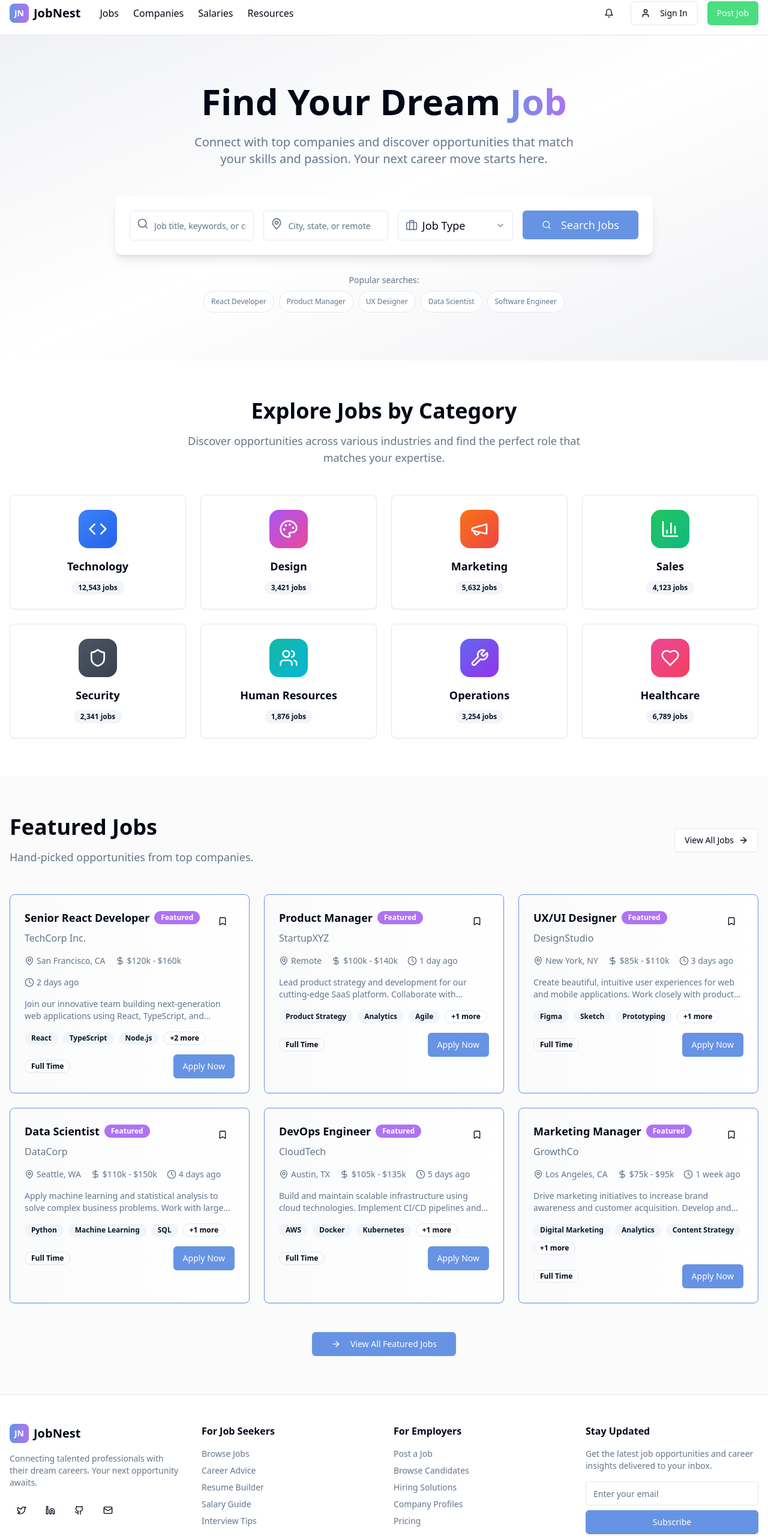
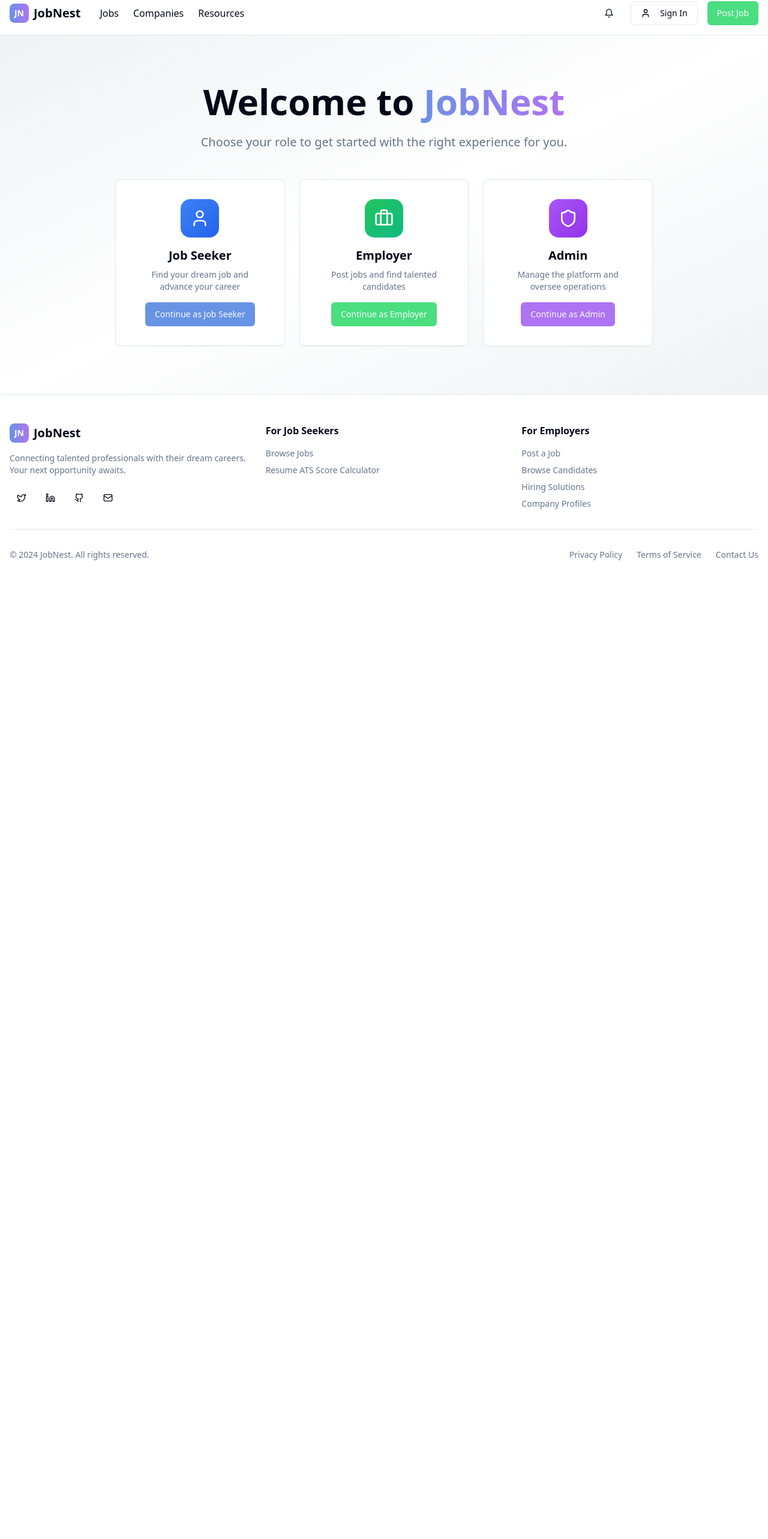
Before and after one commit to Shreyasaini2004/job-nest-project, a React (Vite) app: page / in a window 1280 px wide. Shown: the part 14-2580 px from the top of the page at 60% size. After the commit the page ends 997 px from the top, so only its background shows below. Built offline with nearby package versions, Linux system fonts and the light colour scheme.

Commit message:
Refactor: Update UI based on user roles
- Remove "Salaries" from the top navigation.
- Redirect users to the home page based on their role (employee, job seeker, admin).
- Update job seeker footer options.
- Update employee footer options.
- Remove the "Stay Updated" column from the footer.

```diff
--- a/src/components/Footer.tsx
+++ b/src/components/Footer.tsx
@@ -1,5 +1,5 @@
+
 import { Button } from "@/components/ui/button";
-import { Input } from "@/components/ui/input";
 import { Separator } from "@/components/ui/separator";
 import { Twitter, Linkedin, Github, Mail } from "lucide-react";
 
@@ -7,7 +7,7 @@ const Footer = () => {
   return (
     <footer className="bg-background border-t border-border">
       <div className="container mx-auto px-4 py-12">
-        <div className="grid grid-cols-1 md:grid-cols-4 gap-8">
+        <div className="grid grid-cols-1 md:grid-cols-3 gap-8">
           {/* Brand */}
           <div className="space-y-4">
             <div className="flex items-center space-x-2">
@@ -40,10 +40,7 @@ const Footer = () => {
             <h3 className="font-semibold text-foreground">For Job Seekers</h3>
             <ul className="space-y-2 text-sm text-muted-foreground">
               <li><a href="#" className="hover:text-job-primary transition-colors">Browse Jobs</a></li>
-              <li><a href="#" className="hover:text-job-primary transition-colors">Career Advice</a></li>
-              <li><a href="#" className="hover:text-job-primary transition-colors">Resume Builder</a></li>
-              <li><a href="#" className="hover:text-job-primary transition-colors">Salary Guide</a></li>
-              <li><a href="#" className="hover:text-job-primary transition-colors">Interview Tips</a></li>
+              <li><a href="#" className="hover:text-job-primary transition-colors">Resume ATS Score Calculator</a></li>
             </ul>
           </div>
 
@@ -55,22 +52,7 @@ const Footer = () => {
               <li><a href="#" className="hover:text-job-primary transition-colors">Browse Candidates</a></li>
               <li><a href="#" className="hover:text-job-primary transition-colors">Hiring Solutions</a></li>
               <li><a href="#" className="hover:text-job-primary transition-colors">Company Profiles</a></li>
-              <li><a href="#" className="hover:text-job-primary transition-colors">Pricing</a></li>
             </ul>
-          </div>
-
-          {/* Newsletter */}
-          <div className="space-y-4">
-            <h3 className="font-semibold text-foreground">Stay Updated</h3>
-            <p className="text-sm text-muted-foreground">
-              Get the latest job opportunities and career insights delivered to your inbox.
-            </p>
-            <div className="flex flex-col space-y-2">
-              <Input placeholder="Enter your email" className="text-sm" />
-              <Button className="bg-job-primary hover:bg-job-primary/90 text-white text-sm">
-                Subscribe
-              </Button>
-            </div>
           </div>
         </div>
 
--- a/src/components/Header.tsx
+++ b/src/components/Header.tsx
@@ -1,3 +1,4 @@
+
 import { Button } from "@/components/ui/button";
 import { Search, Bell, User, Menu } from "lucide-react";
 
@@ -16,7 +17,6 @@ const Header = () => {
           <nav className="hidden md:flex items-center space-x-6">
             <a href="#" className="text-foreground hover:text-job-primary transition-colors">Jobs</a>
             <a href="#" className="text-foreground hover:text-job-primary transition-colors">Companies</a>
-            <a href="#" className="text-foreground hover:text-job-primary transition-colors">Salaries</a>
             <a href="#" className="text-foreground hover:text-job-primary transition-colors">Resources</a>
           </nav>
         </div>
--- /dev/null
+++ b/src/components/RoleSelector.tsx
@@ -0,0 +1,79 @@
+
+import { Button } from "@/components/ui/button";
+import { Card, CardContent } from "@/components/ui/card";
+import { User, Briefcase, Shield } from "lucide-react";
+
+interface RoleSelectorProps {
+  onRoleSelect: (role: 'job-seeker' | 'employee' | 'admin') => void;
+}
+
+const RoleSelector = ({ onRoleSelect }: RoleSelectorProps) => {
+  return (
+    <section className="py-20 bg-gradient-to-br from-job-secondary via-background to-job-secondary">
+      <div className="container mx-auto px-4 text-center">
+        <h1 className="text-4xl md:text-6xl font-bold text-foreground mb-6">
+          Welcome to
+          <span className="bg-gradient-to-r from-job-primary to-job-accent bg-clip-text text-transparent"> JobNest</span>
+        </h1>
+        <p className="text-lg md:text-xl text-muted-foreground mb-12 max-w-2xl mx-auto">
+          Choose your role to get started with the right experience for you.
+        </p>
+
+        <div className="grid grid-cols-1 md:grid-cols-3 gap-6 max-w-4xl mx-auto">
+          <Card className="group hover:shadow-lg transition-all duration-300 cursor-pointer hover:-translate-y-1" onClick={() => onRoleSelect('job-seeker')}>
+            <CardContent className="p-8 text-center">
+              <div className="w-16 h-16 mx-auto mb-4 rounded-2xl bg-gradient-to-br from-blue-500 to-blue-600 flex items-center justify-center group-hover:scale-110 transition-transform duration-300">
+                <User className="h-8 w-8 text-white" />
+              </div>
+              <h3 className="text-xl font-semibold text-foreground mb-2 group-hover:text-job-primary transition-colors">
+                Job Seeker
+              </h3>
+              <p className="text-muted-foreground text-sm mb-4">
+                Find your dream job and advance your career
+              </p>
+              <Button className="bg-job-primary hover:bg-job-primary/90">
+                Continue as Job Seeker
+              </Button>
+            </CardContent>
+          </Card>
+
+          <Card className="group hover:shadow-lg transition-all duration-300 cursor-pointer hover:-translate-y-1" onClick={() => onRoleSelect('employee')}>
+            <CardContent className="p-8 text-center">
+              <div className="w-16 h-16 mx-auto mb-4 rounded-2xl bg-gradient-to-br from-green-500 to-emerald-500 flex items-center justify-center group-hover:scale-110 transition-transform duration-300">
+                <Briefcase className="h-8 w-8 text-white" />
+              </div>
+              <h3 className="text-xl font-semibold text-foreground mb-2 group-hover:text-job-primary transition-colors">
+                Employer
+              </h3>
+              <p className="text-muted-foreground text-sm mb-4">
+                Post jobs and find talented candidates
+              </p>
+              <Button className="bg-job-success hover:bg-job-success/90">
+                Continue as Employer
+              </Button>
+            </CardContent>
+          </Card>
+
+          <Card className="group hover:shadow-lg transition-all duration-300 cursor-pointer hover:-translate-y-1" onClick={() => onRoleSelect('admin')}>
+            <CardContent className="p-8 text-center">
+              <div className="w-16 h-16 mx-auto mb-4 rounded-2xl bg-gradient-to-br from-purple-500 to-purple-600 flex items-center justify-center group-hover:scale-110 transition-transform duration-300">
+                <Shield className="h-8 w-8 text-white" />
+              </div>
+              <h3 className="text-xl font-semibold text-foreground mb-2 group-hover:text-job-primary transition-colors">
+                Admin
+              </h3>
+              <p className="text-muted-foreground text-sm mb-4">
+                Manage the platform and oversee operations
+              </p>
+              <Button className="bg-job-accent hover:bg-job-accent/90">
+                Continue as Admin
+              </Button>
+            </CardContent>
+          </Card>
+        </div>
+      </div>
+    </section>
+  );
+};
+
+export default RoleSelector;
--- a/src/pages/Index.tsx
+++ b/src/pages/Index.tsx
@@ -1,16 +1,58 @@
+
+import { useState } from "react";
 import Header from "@/components/Header";
 import HeroSection from "@/components/HeroSection";
 import JobCategories from "@/components/JobCategories";
 import FeaturedJobs from "@/components/FeaturedJobs";
 import Footer from "@/components/Footer";
+import RoleSelector from "@/components/RoleSelector";
 
 const Index = () => {
+  const [userRole, setUserRole] = useState<'job-seeker' | 'employee' | 'admin' | null>(null);
+
+  const handleRoleSelect = (role: 'job-seeker' | 'employee' | 'admin') => {
+    setUserRole(role);
+  };
+
+  const renderContent = () => {
+    if (!userRole) {
+      return <RoleSelector onRoleSelect={handleRoleSelect} />;
+    }
+
+    switch (userRole) {
+      case 'job-seeker':
+        return (
+          <>
+            <HeroSection />
+            <JobCategories />
+            <FeaturedJobs />
+          </>
+        );
+      case 'employee':
+        return (
+          <>
+            <HeroSection />
+            <JobCategories />
+            <FeaturedJobs />
+          </>
+        );
+      case 'admin':
+        return (
+          <>
+            <HeroSection />
+            <JobCategories />
+            <FeaturedJobs />
+          </>
+        );
+      default:
+        return <RoleSelector onRoleSelect={handleRoleSelect} />;
+    }
+  };
+
   return (
     <div className="min-h-screen bg-background">
       <Header />
-      <HeroSection />
-      <JobCategories />
-      <FeaturedJobs />
+      {renderContent()}
       <Footer />
     </div>
   );
```
